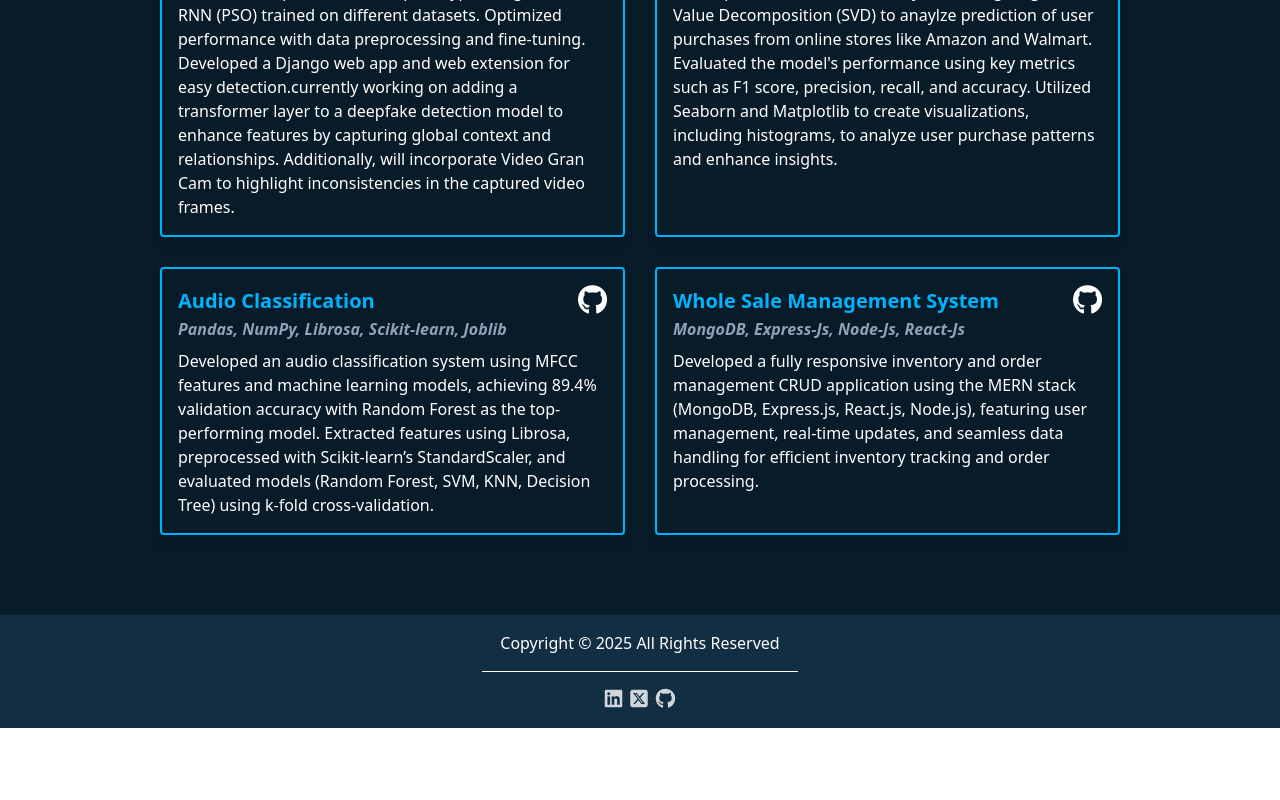
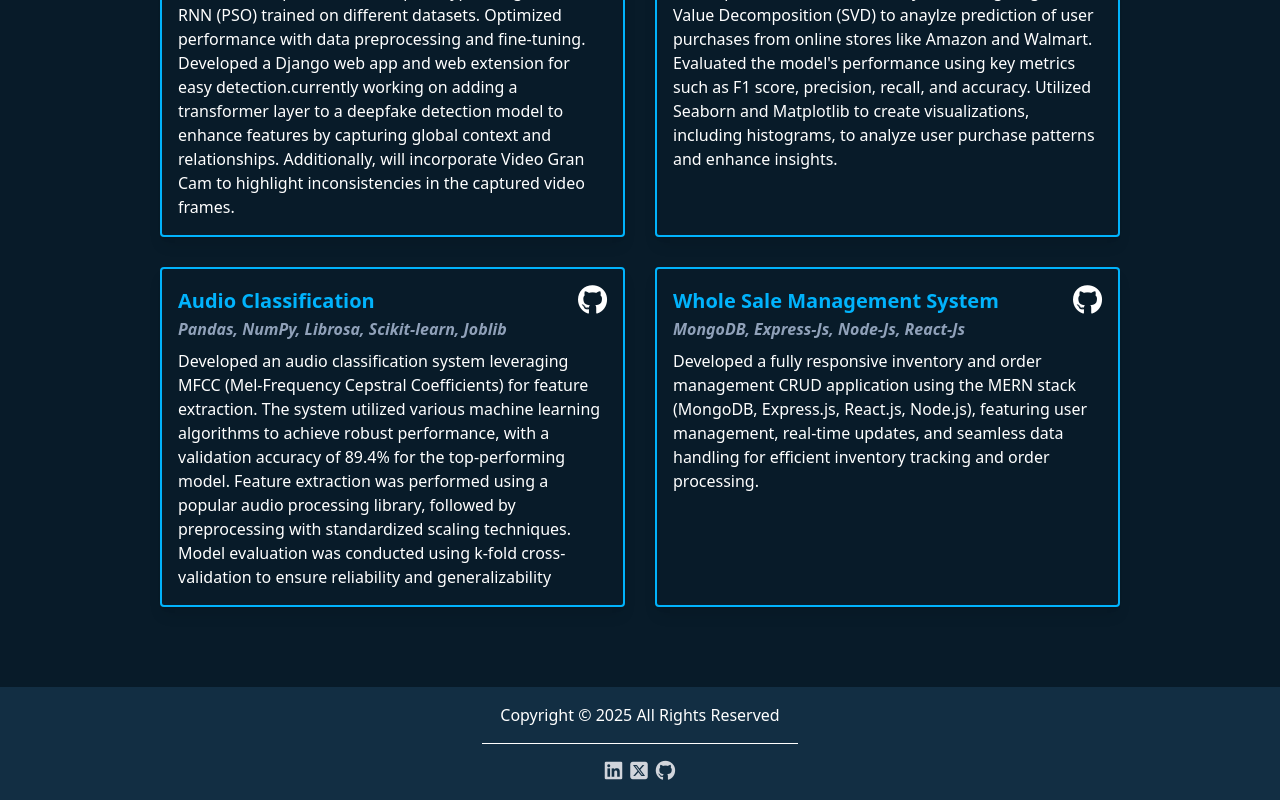
Before and after one commit to Maverick474/Portfolio, a React (Vite) app: page / in a window 1280 px wide. Shown: the part 2524-3324 px from the top of the page. Before the commit the page ends 3252 px from the top, so only its background shows below. Built offline with nearby package versions, Linux system fonts and the light colour scheme.

Commit message:
updated Projects.jsx

```diff
--- a/src/components/Projects.jsx
+++ b/src/components/Projects.jsx
@@ -41,11 +41,12 @@ const Projects = () => {
             <a href='https://github.com/Maverick474/ML_Final_Project' target='_blank' rel="noopener noreferrer"><i class="fa-brands fa-github hover:text-gray-400 transition-all duration-300 text-3xl"></i></a>
           </div>
           <p className='italic font-semibold text-slate-400'>Pandas, NumPy, Librosa, Scikit-learn, Joblib</p>
-          <p className='mt-2'>Developed an audio classification system using MFCC features and machine learning models,
-            achieving 89.4% validation accuracy with Random Forest as the top-performing model.
-            Extracted features using Librosa, preprocessed with Scikit-learn’s StandardScaler,
-            and evaluated models
-            (Random Forest, SVM, KNN, Decision Tree) using k-fold cross-validation.
+          <p className='mt-2'>
+          Developed an audio classification system leveraging MFCC (Mel-Frequency Cepstral Coefficients)
+          for feature extraction. The system utilized various machine learning algorithms to achieve robust performance,
+          with a validation accuracy of 89.4% for the top-performing model. Feature extraction was performed using a
+          popular audio processing library, followed by preprocessing with standardized scaling techniques.
+          Model evaluation was conducted using k-fold cross-validation to ensure reliability and generalizability
           </p>
         </div>
 
```
